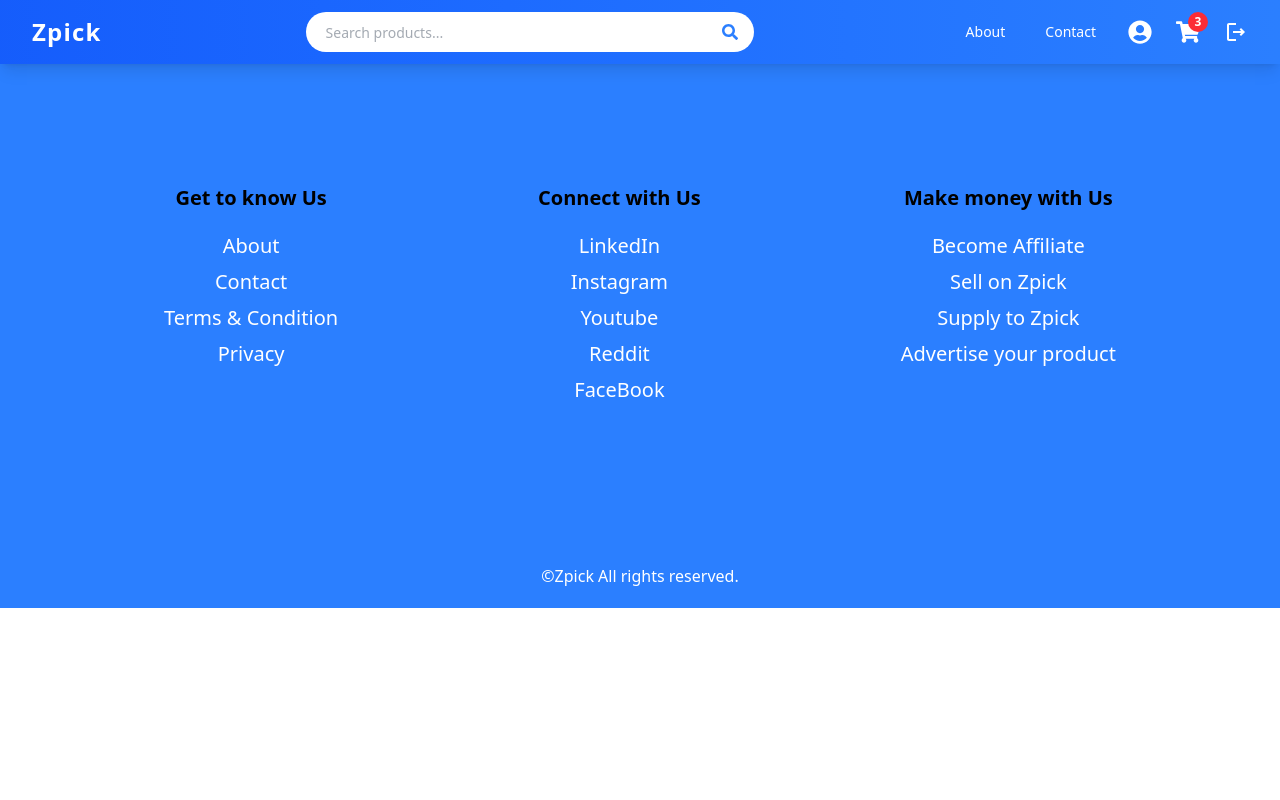
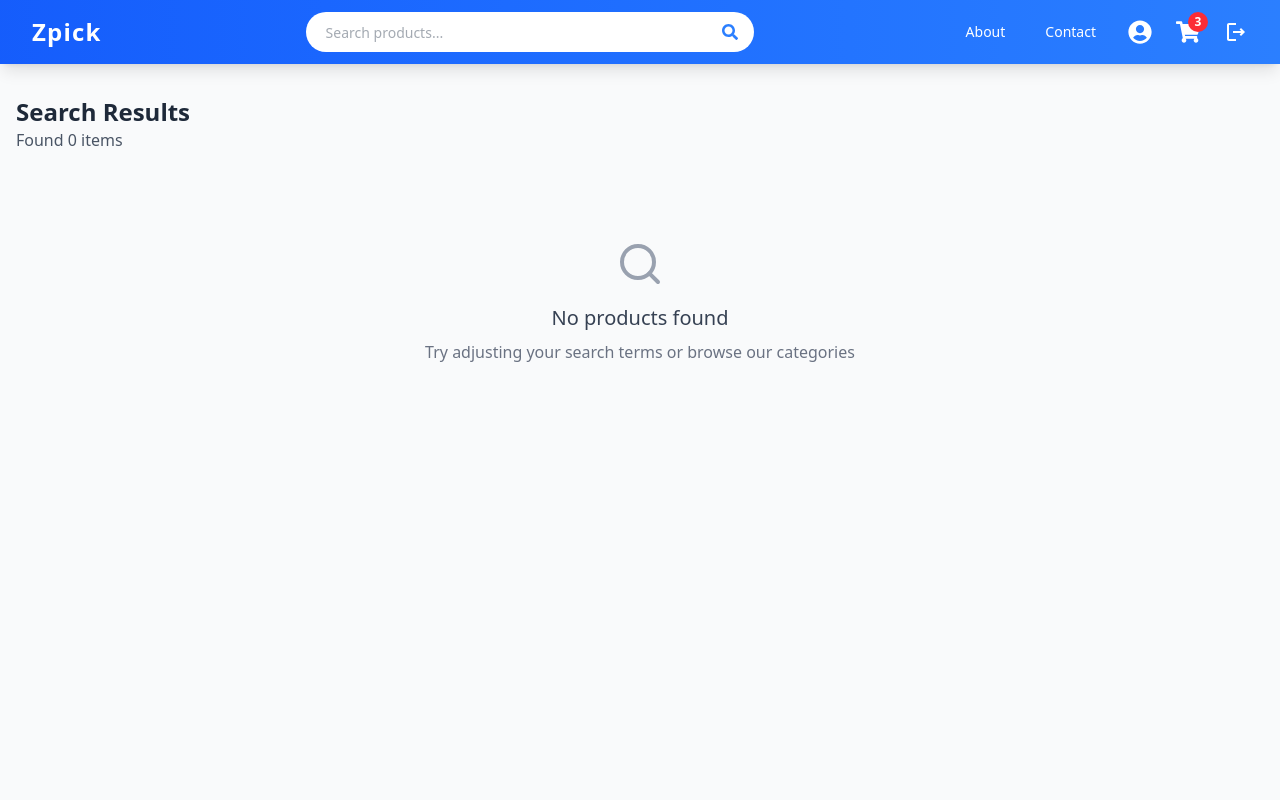
Before and after one commit to Aashish-Yadav/Zpick, a React (Vite) app: page /search in a window 1280 px wide. Shown: the top 800 px of the page. Built offline with nearby package versions, Linux system fonts and the light colour scheme.

Commit message:
search component

```diff
--- a/src/App.jsx
+++ b/src/App.jsx
@@ -15,6 +15,7 @@ import PrivacyPolicy from './Pages/PrivacyPolices/PrivacyPolicy.jsx';
 import TermsAndConditions from './Pages/T&C/TermsAndConditions.jsx';
 import DashBoard from './Pages/DashBoard/DashBoard.jsx';
 import AddProduct from './Components/AddProduct/AddProduct.jsx';
+import SearchPage from './Components/SearchPage/SearchPage.jsx';
 
 function App() {
 
@@ -34,6 +35,8 @@ function App() {
         <Route path="/" element={<Home/>}></Route>
         <Route path="/about" element={<About/>}></Route>
         <Route path="/ProductDetails/:ProductId" element={<ProductDetail/>}></Route>
+        <Route path="/search" element={<SearchPage/>}></Route>
+
 
         <Route path="/login" element={<LoginPage/>}></Route>
         <Route path="/register" element={<RegisterPage/>}></Route>
--- a/src/Components/Navbar/Navbar.jsx
+++ b/src/Components/Navbar/Navbar.jsx
@@ -4,6 +4,7 @@ import { FaShoppingCart, FaUserCircle, FaSearch } from "react-icons/fa";
 import { Link, useNavigate } from 'react-router-dom';
 import { GiHamburgerMenu } from "react-icons/gi";
 import { MdOutlineLogout } from "react-icons/md";
+import axios from 'axios';
 
 function Navbar() {
   const navigate = useNavigate();
@@ -15,13 +16,24 @@ function Navbar() {
     navigate('/login');
   };
 
-  const handleSearch = (e) => {
+  const handleSearch = async (e) => {
     e.preventDefault();
     if (searchQuery.trim()) {
-      navigate(`/search?query=${encodeURIComponent(searchQuery)}`);
-      setSearchQuery(''); // Optional: clear the search field after submitting
+      try {
+        const response = await axios.get(`http://localhost:4000/product/search?q=${encodeURIComponent(searchQuery)}`);
+        const searchResult = response.data;
+
+        navigate(`/search?q=${encodeURIComponent(searchQuery)}`, {
+          state: { result: searchResult },
+        });
+
+        setSearchQuery(''); // Clear the search box
+      } catch (error) {
+        console.error('Search error:', error);
+      }
     }
   };
+
 
   const toggleMenu = () => {
     setIsMenuOpen(!isMenuOpen);
--- /dev/null
+++ b/src/Components/SearchPage/SearchPage.jsx
@@ -0,0 +1,82 @@
+import React, { useState } from 'react';
+import { useLocation } from 'react-router-dom';
+import { Search, ShoppingCart, Heart, Star } from 'lucide-react';
+
+function SearchPage() {
+  const location = useLocation();
+  // Get search results from location state or use default empty array
+  const searchResult = location.state?.result || [];
+  console.log(searchResult)
+  const [searchQuery, setSearchQuery] = useState('');
+
+  // For demo purposes, let's handle an empty state properly
+  const results = Array.isArray(searchResult) ? searchResult :
+    (searchResult ? [searchResult] : []);
+
+  return (
+    <div className="min-h-screen bg-gray-50">
+      {/* Main Content */}
+      <main className="max-w-7xl mx-auto px-4 py-8">
+        {/* Search Results Header */}
+        <div className="mb-6">
+          <h1 className="text-2xl font-bold text-gray-800">Search Results</h1>
+          <p className="text-gray-600">Found {results.length} items</p>
+        </div>
+
+        {/* Results Grid */}
+        {results.length > 0 ? (
+          <div className="grid grid-cols-1 md:grid-cols-2 lg:grid-cols-3 xl:grid-cols-4 gap-6">
+            {results.map((item) => (
+              <div key={item._id} className="bg-white rounded-lg shadow-md overflow-hidden hover:shadow-lg transition-shadow duration-300">
+                <div className="relative h-64 overflow-hidden">
+                  <img
+                    src={item.image}
+                    alt={item.name}
+                    className="w-full h-full object-cover transition-transform duration-300 hover:scale-105"
+                  />
+                  <button className="absolute top-3 right-3 p-1.5 bg-white rounded-full shadow hover:bg-gray-100">
+                    <Heart size={18} className="text-gray-500" />
+                  </button>
+                </div>
+
+                <div className="p-4">
+                  <h3 className="text-lg font-semibold text-gray-800 truncate">{item.name}</h3>
+                  <div className="flex items-center mt-1">
+                    <div className="flex text-yellow-400">
+                      <Star size={16} fill="currentColor" />
+                      <Star size={16} fill="currentColor" />
+                      <Star size={16} fill="currentColor" />
+                      <Star size={16} fill="currentColor" />
+                      <Star size={16} className="text-gray-300" />
+                    </div>
+                    <span className="ml-1 text-xs text-gray-500 right-0">
+  ({item.reviews && item.reviews.length > 0 ? item.reviews.length : 0}){" "}
+  {item.reviews && item.reviews.length === 1 ? "review" : "reviews"}
+</span>
+                  </div>
+
+                  <div className="mt-3 flex items-center justify-between">
+                    <span className="text-xl font-bold text-purple-600">₹{item.price}</span>
+                    <button className="bg-purple-600 hover:bg-purple-700 text-white px-3 py-1.5 rounded-lg text-sm font-medium">
+                      Add to Cart
+                    </button>
+                  </div>
+                </div>
+              </div>
+            ))}
+          </div>
+        ) : (
+          <div className="text-center py-16">
+            <div className="text-gray-400 mb-4">
+              <Search size={48} className="mx-auto" />
+            </div>
+            <h2 className="text-xl font-medium text-gray-700">No products found</h2>
+            <p className="text-gray-500 mt-2">Try adjusting your search terms or browse our categories</p>
+          </div>
+        )}
+      </main>
+    </div>
+  );
+}
+
+export default SearchPage;
```
